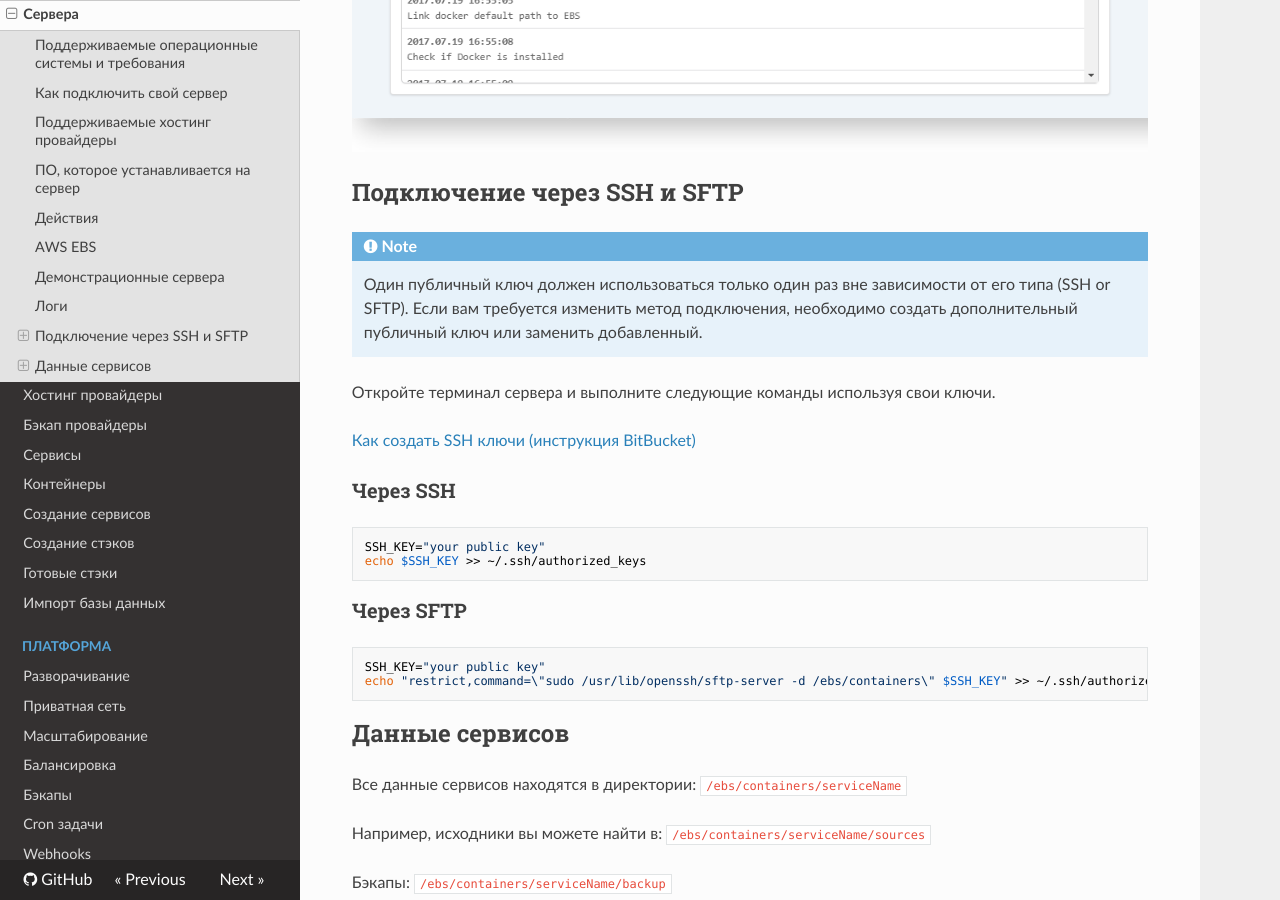
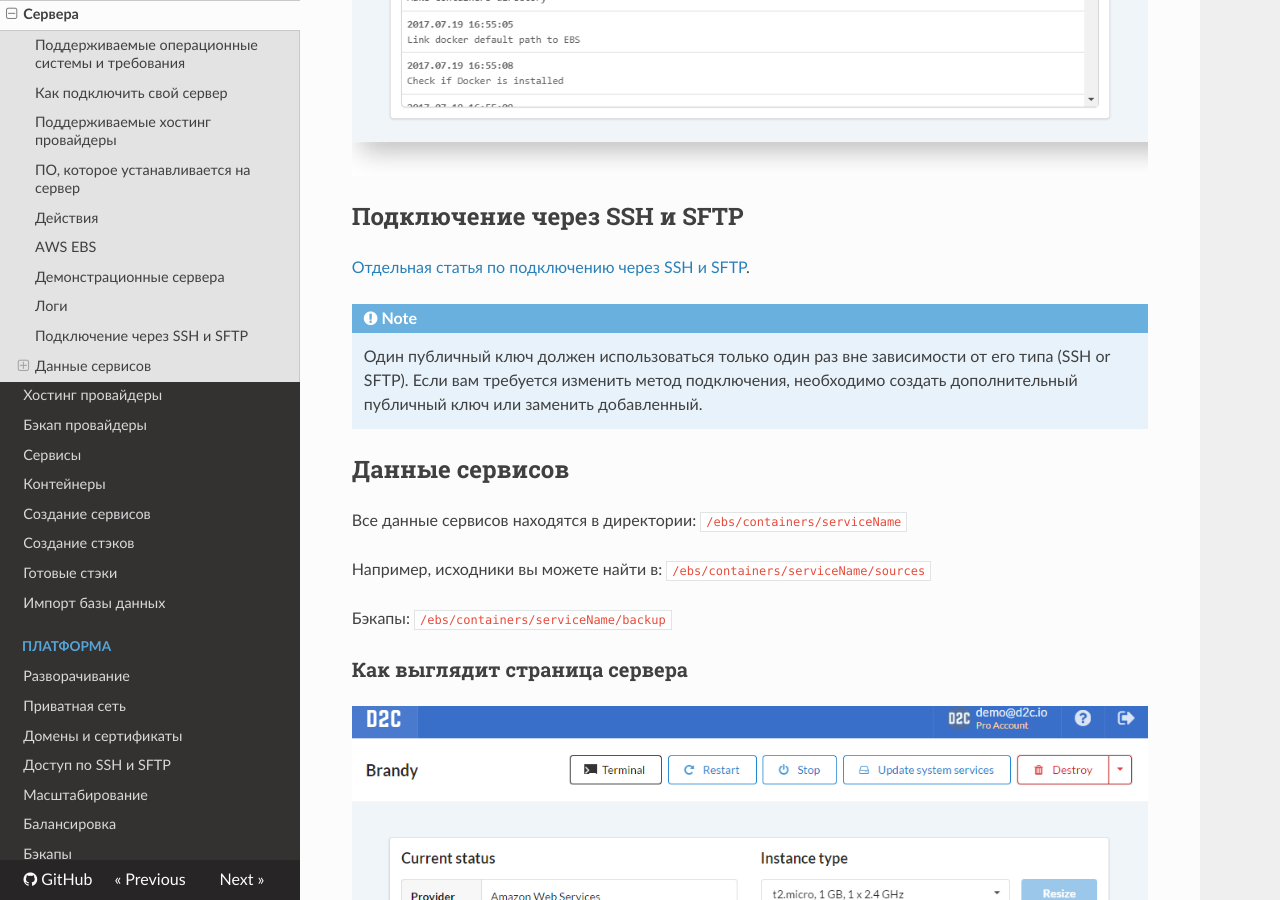
Before and after one commit to d2cio/docs-ru, an MkDocs documentation site: the page built from docs/getting-started/hosts.md, in a window 1280 px wide and 900 px high, scrolled down 3409 px. Built offline with MkDocs 1.6.1, drawn with Linux system fonts in a browser that asks for light colours; nearby versions of some CDN libraries; old or Windows-style settings are respelled for this version of MkDocs; some of the changed text lies outside the part shown.

Commit message:
ssh and sftp page

````diff
--- a/docs/getting-started/hosts.md
+++ b/docs/getting-started/hosts.md
@@ -13,11 +13,12 @@
 Когда вы **подключаете** свой сервер он должен соответствовать следующим требованиям:
 
 - Ubuntu 14.04/16.04 или Debian 8/9
-- Версия ядра >= 4.0 для лучшей производительности Docker используя OverlayFS, в противном случае,  в качестве драйвера хранилища будет ["devicemapper"](https://docs.docker.com/engine/userguide/storagedriver/selectadriver/)
+- Версия ядра >= 4.2
 - Свободное место на диске: 5 Gb
 - Открытый SSH порт
 - Для работы с сетью Weave, требуется открыть порты 6783, 6784 (TCP/UDP)
 - hostname должно быть уникально и не может называться "localhost"
+- Для наилучшей производительности рекомендуется убедиться, что туннелинг пакетов с пощощью VXLAN разрешен
 
 !!! note
 
@@ -83,27 +84,11 @@
 
 ## Подключение через SSH и SFTP
 
+[Отдельная статья по подключению через SSH и SFTP](/platform/ssh-sftp/).
+
 !!! note
 
     Один публичный ключ должен использоваться только один раз вне зависимости от его типа (SSH or SFTP). Если вам требуется изменить метод подключения, необходимо создать дополнительный публичный ключ или заменить добавленный.
-
-Откройте терминал сервера и выполните следующие команды используя свои ключи.
-
-[Как создать SSH ключи (инструкция BitBucket)](https://confluence.atlassian.com/bitbucketserver/creating-ssh-keys-776639788.html)
-
-### Через SSH
-
-```bash
-SSH_KEY="your public key"
-echo $SSH_KEY >> ~/.ssh/authorized_keys
-```
-
-### Через SFTP
-
-```bash
-SSH_KEY="your public key"
-echo "restrict,command=\"sudo /usr/lib/openssh/sftp-server -d /ebs/containers\" $SSH_KEY" >> ~/.ssh/authorized_keys
-```
 
 ## Данные сервисов
 
--- a/mkdocs.yml
+++ b/mkdocs.yml
@@ -46,6 +46,8 @@ pages:
 - Платформа:
   - 'Разворачивание': 'platform/deployment.md'
   - 'Приватная сеть': 'platform/private-network.md'
+  - 'Домены и сертификаты': 'platform/domains-and-certificates.md'
+  - 'Доступ по SSH и SFTP': 'platform/ssh-sftp.md'
   - 'Масштабирование': 'platform/scaling.md'
   - 'Балансировка': 'platform/balancing.md'
   - 'Бэкапы': 'platform/backups.md'
@@ -55,7 +57,6 @@ pages:
   - 'Метрики': 'platform/metrics.md'
   - 'Клонирование': 'platform/cloning-apps.md'
   - 'Миграция контейнеров': 'platform/migration.md'
-  - 'Домены и сертификаты': 'platform/domains-and-certificates.md'
 - Аккаунт:
   - 'Настройки': 'account/settings.md'
   - 'Тарифы': 'account/plan.md'
````
Also changed, not shown: docs/platform/ssh-sftp.md (added, +48 -0 lines), docs/img/ssh-sftp.png (added), docs/img/ssh-sftp2.png (added).
